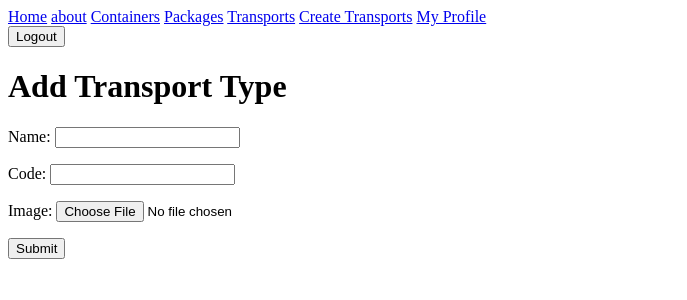
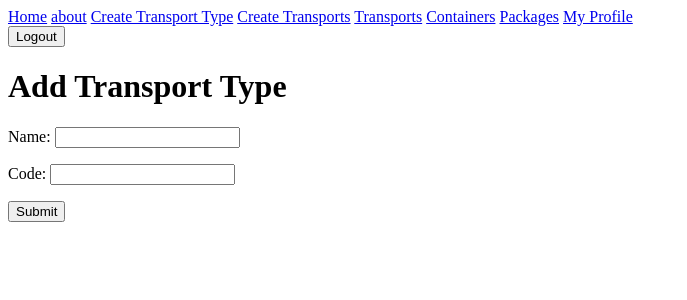
Before and after one commit to FerasAlbuflasa01/LogiSync, a Django app: page /transporttype/create/ in a window 1280 px wide. Shown: the top 300 px of the page, without its empty margins (0-687 px from the left). Run offline with Django 5.2, Linux system fonts and the light colour scheme; the visitor is signed in with stand-in values (Sample User, id 1).

Commit message:
transport_type_create is added to the navbar in base.html

```diff
--- a/LogiSync/LogiSync/settings.py
+++ b/LogiSync/LogiSync/settings.py
@@ -81,7 +81,7 @@ DATABASES = {
         'ENGINE': 'django.db.backends.postgresql',
         'NAME': os.getenv('DATABASENAME'),
         'USER': os.getenv('DATABASEUSER'),
-        'PASSWORD': os.getenv('DTABASEPASSWORD'),
+        'PASSWORD': os.getenv('DATABASEPASSWORD'),
         'PORT': os.getenv('DATABASEPORT'),
     }
 }
--- a/LogiSync/main_app/models.py
+++ b/LogiSync/main_app/models.py
@@ -46,7 +46,6 @@ class Package(models.Model):
 class TransportType(models.Model):
     name = models.CharField(max_length=100)
     code = models.CharField(max_length=50)
-    image = models.ImageField(upload_to='main_app/static/uploads/', default='')
 
     def __str__(self):
         return self.name
@@ -82,8 +81,8 @@ class Transport(models.Model):
     capacity = models.IntegerField()
     image = models.ImageField(upload_to='main_app/static/uploads/', default="")
     description = models.TextField(max_length=250)
+    source = models.ForeignKey(Source, on_delete=models.CASCADE)
     destination = models.ForeignKey(Destination, on_delete=models.CASCADE)
-    source = models.ForeignKey(Source, on_delete=models.CASCADE)
     code = models.CharField(max_length=50)
 
     def __str__(self):
--- a/LogiSync/main_app/templates/base.html
+++ b/LogiSync/main_app/templates/base.html
@@ -11,10 +11,11 @@
         <a href="{% url 'home' %}">Home</a>
         <a href="{% url 'about' %}">about</a>
         {% if user.is_authenticated %}
+        <a href="{% url 'transport_type_create' %}">Create Transport Type</a>
+        <a href="{% url 'transport_create' %}">Create Transports</a>
+        <a href="{% url 'transport_list' %}">Transports</a>
         <a href="{% url 'container_create' %}">Containers</a>
         <a href="{% url 'packages_index' %}">Packages</a>
-        <a href="{% url 'transport_list' %}">Transports</a>
-        <a href="{% url 'transport_create' %}">Create Transports</a>
 
         <a href="{% url 'profile_detail' %}">My Profile</a>
 
--- a/LogiSync/main_app/templates/main_app/transport_type_list.html
+++ b/LogiSync/main_app/templates/main_app/transport_type_list.html
@@ -4,10 +4,10 @@
   <form action="{% url 'transport_type_update'%}" enctype="multipart/form-data">
 
   <div class="type_detail">
-    <div>
+    <!-- <div>
       {% load static %}
       <img src="{% static transporttype.image %}" alt="type_image">
-    </div>
+    </div> -->
 
     <p>Transport Type Name: {{ transporttype.name }}</p>
     <p>Transport Type Code: {{ transporttype.code }}</p>
--- a/LogiSync/main_app/templates/main_app/type_form.html
+++ b/LogiSync/main_app/templates/main_app/type_form.html
@@ -7,12 +7,12 @@
   <div class="type_list">
     {% for type in transporttype %}
       <div class="type_detail">
-        <div>
+        <!-- <div>
           {% if type.image %}
             {% load static %}
             <img src="{{ type.image.url }}" alt="type_image">
           {% endif %}
-        </div>
+        </div> -->
 
         <p>Transport Type Name: {{ type.name }}</p>
         <p>Transport Type Code: {{ type.code }}</p>
--- a/LogiSync/main_app/views.py
+++ b/LogiSync/main_app/views.py
@@ -1,5 +1,6 @@
 
 from django.shortcuts import render,redirect
+from django.urls import reverse_lazy
 from .models import Package,Transport,Destination,Source, TransportType, Container, Profile
 from django.views.generic.edit import CreateView,UpdateView,DeleteView
 from django.views.generic import ListView,DetailView
@@ -200,7 +201,7 @@ class TransportCreate(LoginRequiredMixin,CreateView):
     model = Transport
     # fields = ['name','type','capacity','image','description','destination','source']
     fields = '__all__'
-
+    # template_name = 'transport_form.html'
 
 class TransportUpdate(LoginRequiredMixin,UpdateView):
     model = Transport
```
Also changed, not shown: LogiSync/main_app/migrations/0001_initial.py, LogiSync/main_app/static/uploads/pexels-pixabay-46148_8l2kOhN.jpg (added), 3 other files.
